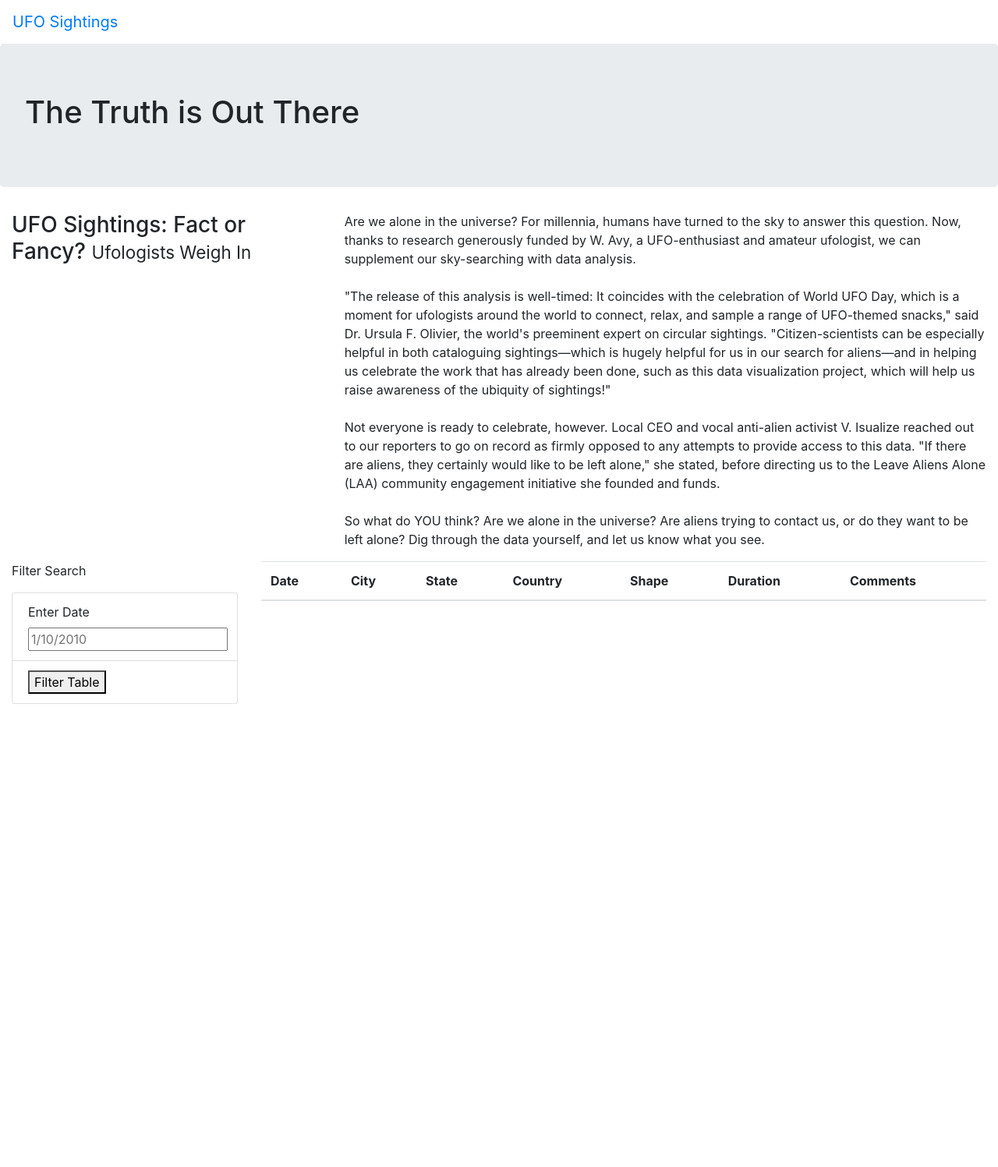
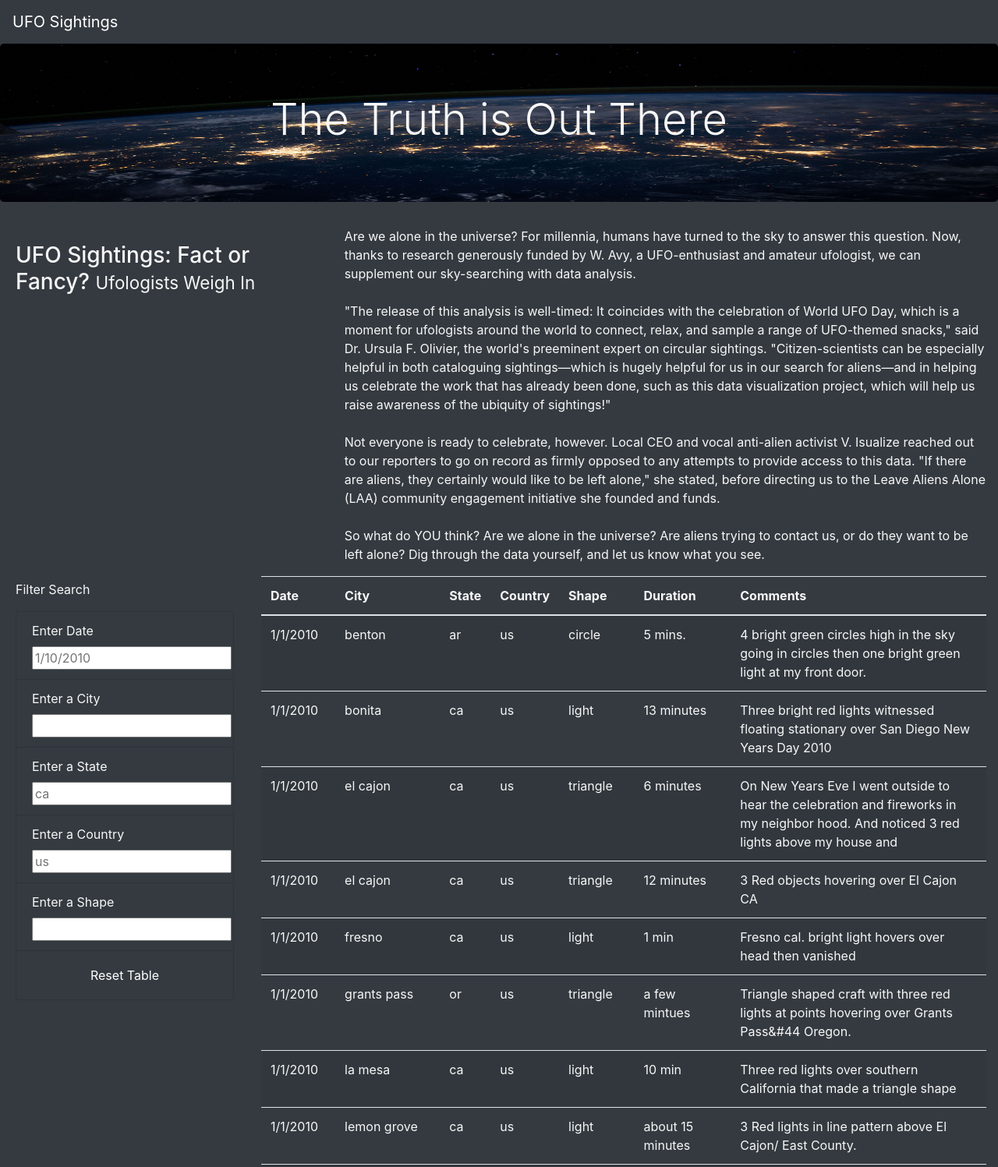
Before and after one commit to monikatomhave/UFOs, a plain HTML site: page index.html in a window 1280 px wide. Shown: the top 1497 px of the page at 78% size. Before the commit the page ends 903 px from the top, so only its background shows below. Drawn offline with nearby package versions, Linux system fonts and the light colour scheme.

Commit message:
Add files via upload
final code for challenge, includes a reset button also

```diff
--- a/index.html
+++ b/index.html
@@ -5,50 +5,100 @@
         <meta http-equiv="X-UA-Compatible" content="IE=edge">
         <meta name="viewport" content="width=device-width, initial-scale=1.0">
         <title>"UFO Finder"</title>
+        <link
+        rel="stylesheet"
+        href="https://maxcdn.bootstrapcdn.com/bootstrap/4.0.0/css/bootstrap.min.css"
+        integrity="sha384-Gn5384xqQ1aoWXA+058RXPxPg6fy4IWvTNh0E263XmFcJlSAwiGgFAW/dAiS6JXm"
+        crossorigin="anonymous"
+        />
+        <link rel="stylesheet" href="static/css/style.css">
     </head>
-<body>
+    <body class = "bg-dark">
         <div class = "wrapper">
-        <nav class = "navbar navbar-expand-lg">
+            <!-- NAVBAR -->
+            <nav class = "navbar navbar-dark bg-dark navbar-expand-lg">
                 <a class = "navbar-brand" href = "index.html"> UFO Sightings</a>
             </nav>
+            <!-- JUMBOTRON -->
+            <div class = "jumbotron">
+                <h1 class = "display-4">The Truth is Out There</h1>
             </div>
-    <div class = "jumbotron">
-        <h1> The Truth is Out There</h1>
-    </div>
+
+            <!-- Artilce title and paragraph-->
             <div class = "container-fluid">
                 <div class = "row">
-            <div class = "col-md-4">
+                    <div class = "col-md-4 article-title">
                         <h3>UFO Sightings: Fact or Fancy? <small>Ufologists Weigh In</small></h3>
                     </div>
-            <div class = "col-md-8">
+                    <div class = "col-md-8 artilce-p">
                         <p>
-                    Are we alone in the universe? For millennia, humans have turned to the sky to answer this question. Now, thanks to research generously funded by W. Avy, a UFO-enthusiast and amateur ufologist, we can supplement our sky-searching with data analysis.<br><br>
-
-"The release of this analysis is well-timed: It coincides with the celebration of World UFO Day, which is a moment for ufologists around the world to connect, relax, and sample a range of UFO-themed snacks," said Dr. Ursula F. Olivier, the world's preeminent expert on circular sightings. "Citizen-scientists can be especially helpful in both cataloguing sightings—which is hugely helpful for us in our search for aliens—and in helping us celebrate the work that has already been done, such as this data visualization project, which will help us raise awareness of the ubiquity of sightings!" <br><br>
-
-Not everyone is ready to celebrate, however. Local CEO and vocal anti-alien activist V. Isualize reached out to our reporters to go on record as firmly opposed to any attempts to provide access to this data. "If there are aliens, they certainly would like to be left alone," she stated, before directing us to the Leave Aliens Alone (LAA) community engagement initiative she founded and funds.<br><br>
-
-So what do YOU think? Are we alone in the universe? Are aliens trying to contact us, or do they want to be left alone? Dig through the data yourself, and let us know what you see.
+                            Are we alone in the universe? For millennia, humans have turned
+                            to the sky to answer this question. Now, thanks to research
+                            generously funded by W. Avy, a UFO-enthusiast and amateur ufologist,
+                            we can supplement our sky-searching with data analysis.<br><br>"The
+                            release of this analysis is well-timed: It coincides with the
+                            celebration of World UFO Day, which is a moment for ufologists
+                            around the world to connect, relax, and sample a range of UFO-themed
+                            snacks," said Dr. Ursula F. Olivier, the world's preeminent
+                            expert on circular sightings. "Citizen-scientists can be especially
+                            helpful in both cataloguing sightings—which is hugely helpful for
+                            us in our search for aliens—and in helping us celebrate the work
+                            that has already been done, such as this data visualization
+                            project, which will help us raise awareness of the ubiquity of
+                            sightings!" <br><br>Not everyone is ready to celebrate, however.
+                            Local CEO and vocal anti-alien activist V. Isualize reached out
+                            to our reporters to go on record as firmly opposed to any
+                            attempts to provide access to this data. "If there are aliens,
+                            they certainly would like to be left alone," she stated, before
+                            directing us to the Leave Aliens Alone (LAA) community engagement
+                            initiative she founded and funds.<br><br>So what do YOU think?
+                            Are we alone in the universe? Are aliens trying to contact us, or
+                            do they want to be left alone? Dig through the data yourself,
+                            and let us know what you see.
                         </p>
                     </div>
                 </div>
             </div>
+            <!--FILTER-->
             <div class = "container-fluid">
                 <div class = "row">
                     <div class = "col-md-3">
-                <form>
+                        <form class = "bg-dark">
                             <p>Filter Search</p>
-                    <ul class = "list-group">
-                        <li class = "list-group-item">
+                            <ul class = "list-group bg-dark">
+                                <li class = "list-group-item bg-dark">
                                     <label for = "date">Enter Date</label>
                                     <input type = "text" placeholder = "1/10/2010" id = "datetime" />
                                 </li>
-                        <li class = "list-group-item">
-                            <button id = "filter-btn" type = "button" class = "btn-default">Filter Table</button>
+                            <ul class = "list-group bg-dark">
+                                <li class = "list-group-item bg-dark">
+                                    <label for = "city">Enter a City</label>
+                                    <input type = "text" id = "city"/>
                                 </li>
-                    </ul>
+                            <ul class = "list-group bg-dark">
+                                <li class = "list-group-item bg-dark">
+                                    <label for = "state">Enter a State</label>
+                                    <input type = "text" placeholder = "ca" id = "state"/>
+                                </li>
+                            <ul class = "list-group bg-dark">
+                                <li class = "list-group-item bg-dark">
+                                    <label for = "country">Enter a Country</label>
+                                    <input type = "text" placeholder = "us" id = "country"/>
+                                </li>
+                            <ul class = "list-group bg-dark">
+                                <li class = "list-group-item bg-dark">
+                                    <label for = "shape">Enter a Shape</label>
+                                    <input type = "text" id = "shape"/>
+                                </li>
+                                <li class = "list-group-item bg-dark">
+                                    <button id = "filter-btn" type = "button" class = "btn btn-dark">
+                                    Reset Table
+                                    </button>
+                                </li>
+                            </ul></ul></ul></ul></ul>
                         </form>
                     </div>
+                    <!--TABLE-->
                     <div class = "col-md-9">
                         <table class = "table table-striped">
                             <thead>
@@ -67,12 +117,9 @@ So what do YOU think? Are we alone in the universe? Are aliens trying to contact
                     </div>
                 </div>
             </div>
+        </div>
+        <script src="https://cdnjs.cloudflare.com/ajax/libs/d3/4.11.0/d3.js"></script>
+        <script src="static/js/data.js"></script>
+        <script src="static/js/app.js"></script>
     </body>
 </html>
-<link
-      rel="stylesheet"
-      href="https://maxcdn.bootstrapcdn.com/bootstrap/4.0.0/css/bootstrap.min.css"
-      integrity="sha384-Gn5384xqQ1aoWXA+058RXPxPg6fy4IWvTNh0E263XmFcJlSAwiGgFAW/dAiS6JXm"
-      crossorigin="anonymous"
-    />
-    <link rel="stylesheet" href="static/css/style.css">
--- a/static/css/style.css
+++ b/static/css/style.css
@@ -0,0 +1,19 @@
+body{
+    color: #f7f7f7;
+}
+
+.jumbotron {
+    background-image: url("../images/nasa.jpg");
+    background-size: 100% 100%;
+    text-align: center;
+  }
+  .article-title, .article-p {
+    padding: 20px;
+  }
+  form {
+    padding: 5px;
+  }
+
+  #filter-btn {
+    width: 100%;
+  }
--- a/static/js/app.js
+++ b/static/js/app.js
@@ -1,25 +1,89 @@
-// import the data from data.js
+// from data.js
 const tableData = data;
 
-//Reference the HTML table using d3
+// get table references
 var tbody = d3.select("tbody");
 
 function buildTable(data) {
-    // clear out and existing data
+  // First, clear out any existing data
   tbody.html("");
-    // loop through each object in the data
-    // and append a row and cells for each value
-    // in the row
+
+  // Next, loop through each object in the data
+  // and append a row and cells for each value in the row
   data.forEach((dataRow) => {
-        // append a row to the table body
+    // Append a row to the table body
     let row = tbody.append("tr");
 
-        // loop through each field in the dataRow
-        // and add each value as a table cell (td)
+    // Loop through each field in the dataRow and add
+    // each value as a table cell (td)
     Object.values(dataRow).forEach((val) => {
       let cell = row.append("td");
       cell.text(val);
-            }
-        );
+    });
   });
 }
+
+// 1. Create a variable to keep track of all the filters as an object.
+var filters = {};
+
+// 3. Use this function to update the filters.
+function updateFilters() {
+
+    // 4a. Save the element that was changed as a variable.
+    let changedElement = d3.select(this);
+    // 4b. Save the value that was changed as a variable.
+    let elementValue = changedElement.property("value");
+    console.log(elementValue);
+    // 4c. Save the id of the filter that was changed as a variable.
+    let filterId = changedElement.attr("id");
+    console.log(filterId);
+
+    // 5. If a filter value was entered then add that filterId and value
+    // to the filters list. Otherwise, clear that filter from the filters object.
+    if (elementValue) {
+      filters[filterId] = elementValue;
+    }
+    else {
+      delete filters[filterId];
+    }
+
+    // 6. Call function to apply all filters and rebuild the table
+    filterTable();
+  }
+
+  // 7. Use this function to filter the table when data is entered.
+  function filterTable() {
+
+    // 8. Set the filtered data to the tableData.
+    let filteredData = tableData;
+
+    // 9. Loop through all of the filters and keep any data that
+    // matches the filter values
+    Object.entries(filters).forEach(([key, value]) => {
+      filteredData = filteredData.filter(row => row[key] === value);
+    });
+    console.log(filteredData);
+    // 10. Finally, rebuild the table using the filtered data
+    buildTable(filteredData);
+  }
+
+  // 2. Attach an event to listen for changes to each filter
+  d3.selectAll("input").on("change", updateFilters);
+
+  //Build the table when the page loads
+  buildTable(tableData);
+
+//  ---- Added code to reset table and data fields when button is clicked
+
+function handleClick() {
+  // Build the original table when button is clicked
+  buildTable(tableData);
+  // resets input fields
+  const inputs = document.querySelectorAll('#date, #city, #state, #country, #shape');
+
+  inputs.forEach(input => {
+    input.value = "";
+  });
+}
+
+d3.selectAll("#filter-btn").on("click", handleClick);
```
Also changed, not shown: static/js/app_1.js (added, +57 -0 lines), static/images/nasa.jpg (added). Lines whose indentation alone changed are shown as unchanged.
